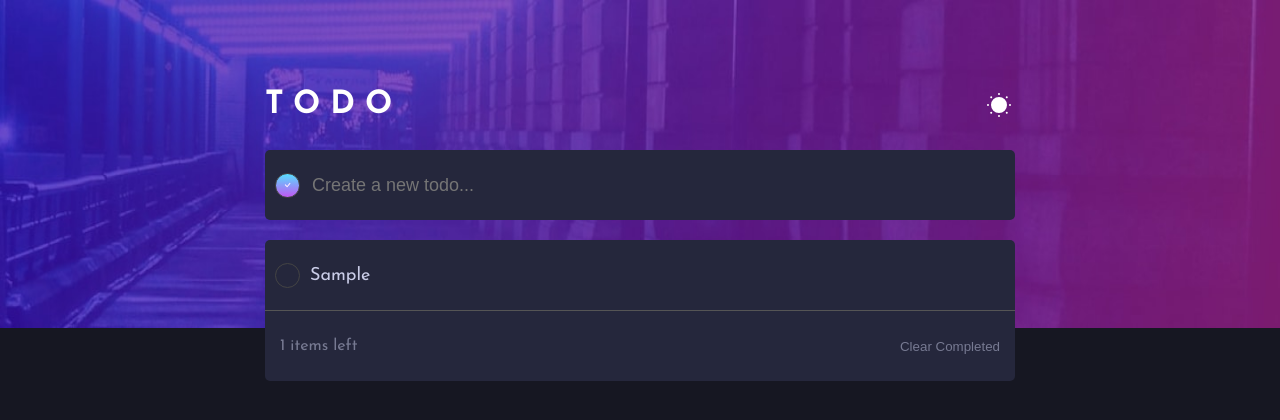
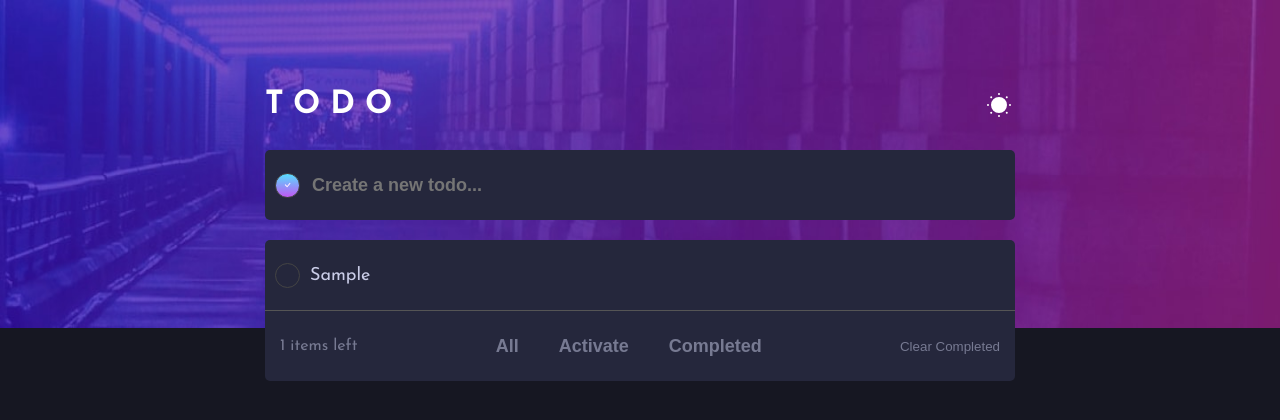
Before and after one commit to trolerogame/todo-app-main_Dani7uG, a React (Vite) app: page / in a window 1280 px wide. Both pictures are taken after typing "Sample" into the empty fields and a click on the button 287 px from the left and 185 px from the top of the page. Shown: the top 420 px of the page. Built offline with nearby package versions, Linux system fonts and the light colour scheme.

Commit message:
filtros del footerList hecho, falta arreglar problema del checkbox

```diff
--- a/src/App.jsx
+++ b/src/App.jsx
@@ -16,7 +16,7 @@
         <DarkLightMode darkMode={darkMode} setDarkMode={setDarkMode}/>
         <FormTodo darkMode={darkMode} reference={ref} todo={todo} setTodo={setTodo}/>
         <TodoList darkMode={darkMode} todo={todo} setTodo={setTodo}/>
-        {todo.length !== 0 && <FooterTodoList darkMode={darkMode} todos={todo.length}/>}
+        {todo.length !== 0 && <FooterTodoList darkMode={darkMode} todos={todo} setTodo={setTodo}/>}
       </ContainerTodo>
     </Body>
   )
--- a/src/components/FooterTodoList.jsx
+++ b/src/components/FooterTodoList.jsx
@@ -1,10 +1,30 @@
 import React from 'react'
-import { FooterItem,TaskLeft,ClearComplete } from '../styles/styleFooter'
-const FooterTodoList = ({darkMode,todos}) => {
+import {saveLocalStorage} from '../functions/saveLocalStorage'
+import { FooterItem,TaskLeft,ClearComplete,BarFilter } from '../styles/styleFooter'
+const FooterTodoList = ({darkMode,todos,setTodo}) => {
+    const handleClearComplete = () => {
+        const newTodo = todos.filter(item => item.check !== true)
+        setTodo(newTodo)
+        saveLocalStorage(newTodo)
+    }
+    const all = () => setTodo(JSON.parse(localStorage.getItem('todo')))
+    const complete = () => {
+        all()
+        setTodo(todos.filter(item => item.check === true))
+    }
+    const activate = () => {
+        all()
+        setTodo(todos.filter(item => item.check === false))
+    }
     return (
         <FooterItem darkMode={darkMode}>
-            <TaskLeft>{todos} items left</TaskLeft>
-            <ClearComplete>Clear Completed</ClearComplete>
+            <TaskLeft darkMode={darkMode} >{todos.length} items left</TaskLeft>
+            <BarFilter darkMode={darkMode} >
+                <button className='filter' onClick={all} >All</button>
+                <button className='filter' onClick={activate}>Activate</button>
+                <button className='filter' onClick={complete}>Completed</button>
+            </BarFilter>
+            <ClearComplete onClick={handleClearComplete}>Clear Completed</ClearComplete>
         </FooterItem>
     )
 }
--- a/src/components/FormTodo.jsx
+++ b/src/components/FormTodo.jsx
@@ -6,19 +6,18 @@
     const handleSubmitForm = e => {
         e.preventDefault();
         let text = reference.current.value
-        if(text){
-            let newTodo = [...todo,{check:false,value:text.trim()}]
-            setTodo(newTodo)
-            window.localStorage.setItem('todo', JSON.stringify(newTodo))
-            reference.current.value = ''
-        }
+        if(!text) return;
+        let newTodo = [...todo,{check:false,value:text.trim()}]
+        setTodo(newTodo)
+        window.localStorage.setItem('todo', JSON.stringify(newTodo))
+        reference.current.value = ''
     }
     return (
         <Form darkMode={darkMode} onSubmit={handleSubmitForm}>
             <Chekbox check={check} onClick={() => setCheck(!check)}>
                 <BsCheck size='20px' className='check'/>
             </Chekbox>
-            <Input type="text" placeholder="Create a new todo..." ref={reference}/>
+            <Input type="text" placeholder="Create a new todo..." darkMode={darkMode} ref={reference}/>
 
         </Form>
     )
--- a/src/components/ItemTodoList.jsx
+++ b/src/components/ItemTodoList.jsx
@@ -2,8 +2,12 @@
 import {Item,ContaintText} from '../styles/styleItem'
 import { Chekbox } from '../styles/styleForm'
 import { BsCheck } from "react-icons/bs";
-const ItemTodoList = ({item,i,deleteItem,darkMode,checkItem}) => {
+const ItemTodoList = ({item,i,deleteItem,darkMode,checkItem,nextItem}) => {
     const [check,setCheck] = useState(item.check)
+    const handleDelete = () => {
+        // setCheck(nextItem.check)
+        deleteItem(i)
+    }
     const handleChecked = () => {
         setCheck(!check)
         checkItem(!check,i)
@@ -14,9 +18,11 @@
                 <Chekbox check={check} onClick={handleChecked}>
                     <BsCheck size='20px' className='check'/>
                 </Chekbox>
-                <p className="item-text">{item.value}</p>
+                <p title={item.value} className="item-text">
+                    {item.value.length < 40 ? item.value : `${item.value.slice(0,50)}...` }
+                </p>
             </ContaintText>
-            <div className="delete" onClick={() => deleteItem(i)}>
+            <div className="delete" onClick={handleDelete}>
                 <span className="span one"/>
                 <span className="span two"/>
             </div>
--- a/src/components/TodoList.jsx
+++ b/src/components/TodoList.jsx
@@ -22,6 +22,7 @@
           i={i}
           deleteItem={deleteItem}
           checkItem={checkItem}
+          nextItem={todo[i+1] || false}
         />
       ))}
     </div>
--- a/src/styles/styleFooter.js
+++ b/src/styles/styleFooter.js
@@ -10,7 +10,7 @@
     display: flex;
     align-items: center;
     justify-content:space-between;
-    position:relativo;
+    position:relative;
 `
 
 export const TaskLeft = styled.p`
@@ -27,18 +27,31 @@
 `
 
 export const BarFilter = styled.div`
-    color:hsl(234,11%,52%);
+    display:flex;
+    justify-content:center;
+    align-items:center;
     .filter{
-        padding:0 10px;
+        cursor:pointer;
+        background:none;
+        border:none;
+        outline:none;
+        padding:0 20px;
+        color:hsl(234,11%,52%);
+        font-size: 18px;
+        font-weight: 700;
     }
     @media (max-width:700px){
-        position:absoluto;
-        bottom:-40px;
+        background:${props => props.darkMode ? 'hsl(235, 24%, 19%)' : 'hsl(236, 33%, 92%)'};
+        border-radius:5px;
+        position:absolute;
+        bottom:-70px;
         left:0;
         right:0;
-        width:100%;
-        display:flex;
-        justify-content:space-around;
         height:50px;
+
+        .filter{
+            padding:10px;
+            margin:0;
+        }
     }
 `
--- a/src/styles/styleForm.js
+++ b/src/styles/styleForm.js
@@ -18,7 +18,8 @@
     width: 100%;
     height:50px;
     background:none;
-    color:hsl(234, 39%, 85%);
+    color:${props => props.darkMode ? 'hsl(234, 39%, 85%)' : '#555'};
+    font-weight: 700;
     font-size:18px;
 `
 
--- a/src/styles/styleItem.js
+++ b/src/styles/styleItem.js
@@ -5,7 +5,13 @@
     width:100%;
     height:50px;
     background:${props => props.darkMode ? 'hsl(235, 24%, 19%)' : 'hsl(236, 33%, 92%)'};
-    color:${props => props.check ? `#555` : `hsl(234, 39%, 85%)`};
+    color:${props =>
+        props.check
+            ?
+            (props.darkMode ? `#555` : '#bbb')
+            :
+            (props.darkMode ? `hsl(234, 39%, 85%)` : "#555")
+    };
     border-bottom:.5px solid #555;
     font-size: 18px;
     display:flex;
```
